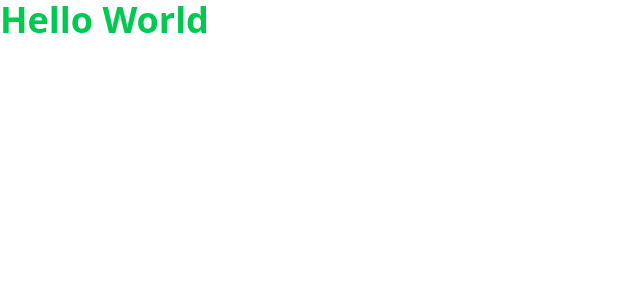
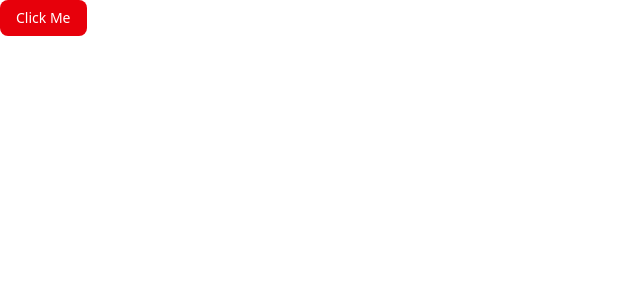
Before and after one commit to jacob832/meetai, a Next.js app: page / in a window 1280 px wide. Shown: the top 300 px of the page, without its empty margins (0-640 px from the left). Built offline with nearby package versions, Linux system fonts and the light colour scheme.

Commit message:
02:database

```diff
--- /dev/null
+++ b/drizzle.config.ts
@@ -0,0 +1,11 @@
+import 'dotenv/config';
+import { defineConfig } from 'drizzle-kit';
+
+export default defineConfig({
+  out: './drizzle',
+  schema: './src/db/schema.ts',
+  dialect: 'postgresql',
+  dbCredentials: {
+    url: process.env.DATABASE_URL!,
+  },
+});
--- a/src/app/page.tsx
+++ b/src/app/page.tsx
@@ -1,9 +1,10 @@
+import { Button } from "@/components/ui/button";
 
 
 export default function Home() {
   return (
-    <div className="text-4xl font-bold text-green-500">
-      Hello World
-    </div>
+    <Button variant={"destructive"}>
+      Click Me
+    </Button>
   );
 }
--- /dev/null
+++ b/src/db/index.ts
@@ -0,0 +1,3 @@
+import {drizzle} from "drizzle-orm/neon-http";
+
+export const db = drizzle(process.env.DATABASE_URL!);
--- /dev/null
+++ b/src/db/schema.ts
@@ -0,0 +1,8 @@
+import { integer, pgTable, varchar } from "drizzle-orm/pg-core";
+
+export const usersTable = pgTable("users", {
+  id: integer().primaryKey().generatedAlwaysAsIdentity(),
+  name: varchar({ length: 255 }).notNull(),
+  age: integer().notNull(),
+  email: varchar({ length: 255 }).notNull().unique(),
+});
```
Also changed, not shown: package.json (+8 -1 lines), 1 other file (tests, documents, lock files or other folders).
